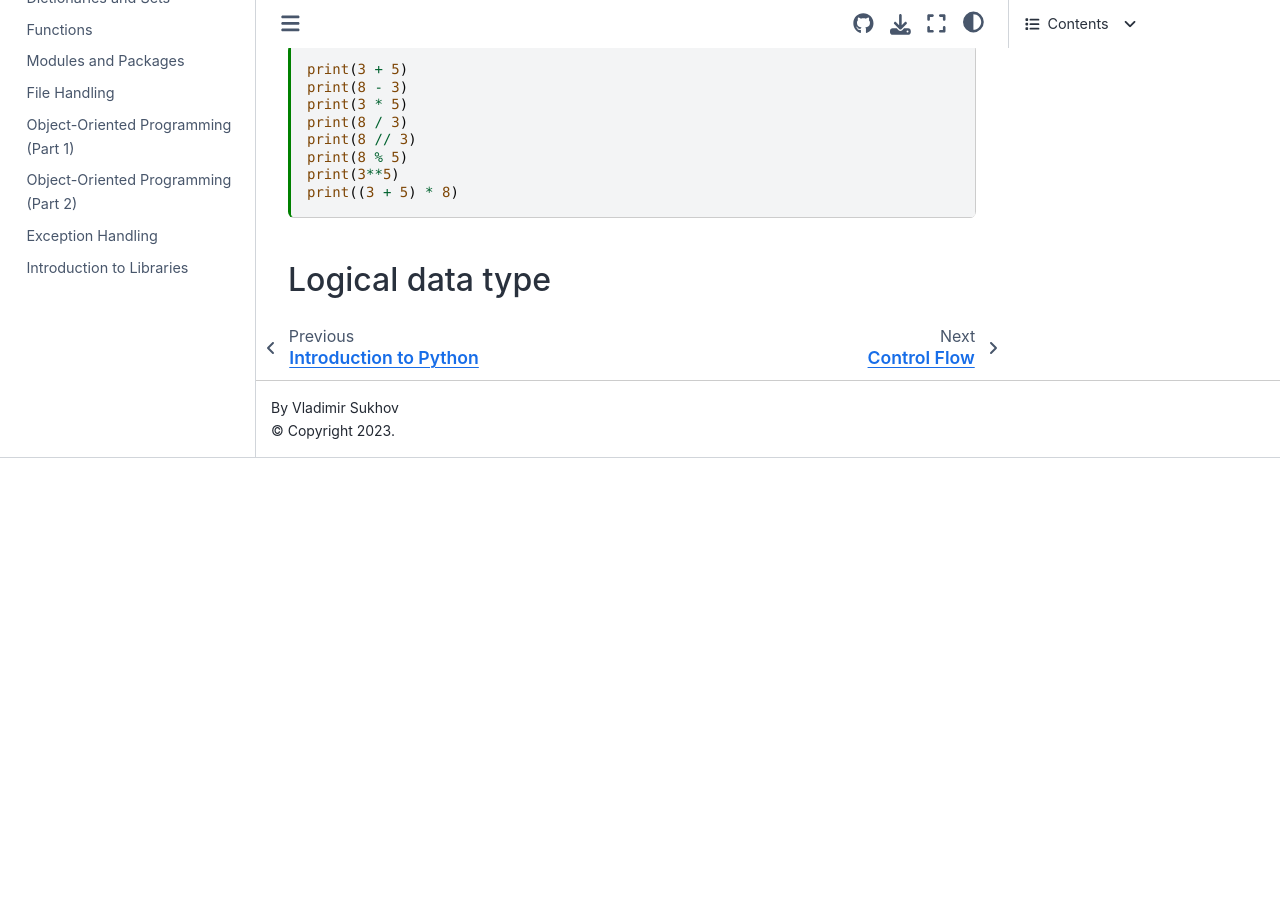
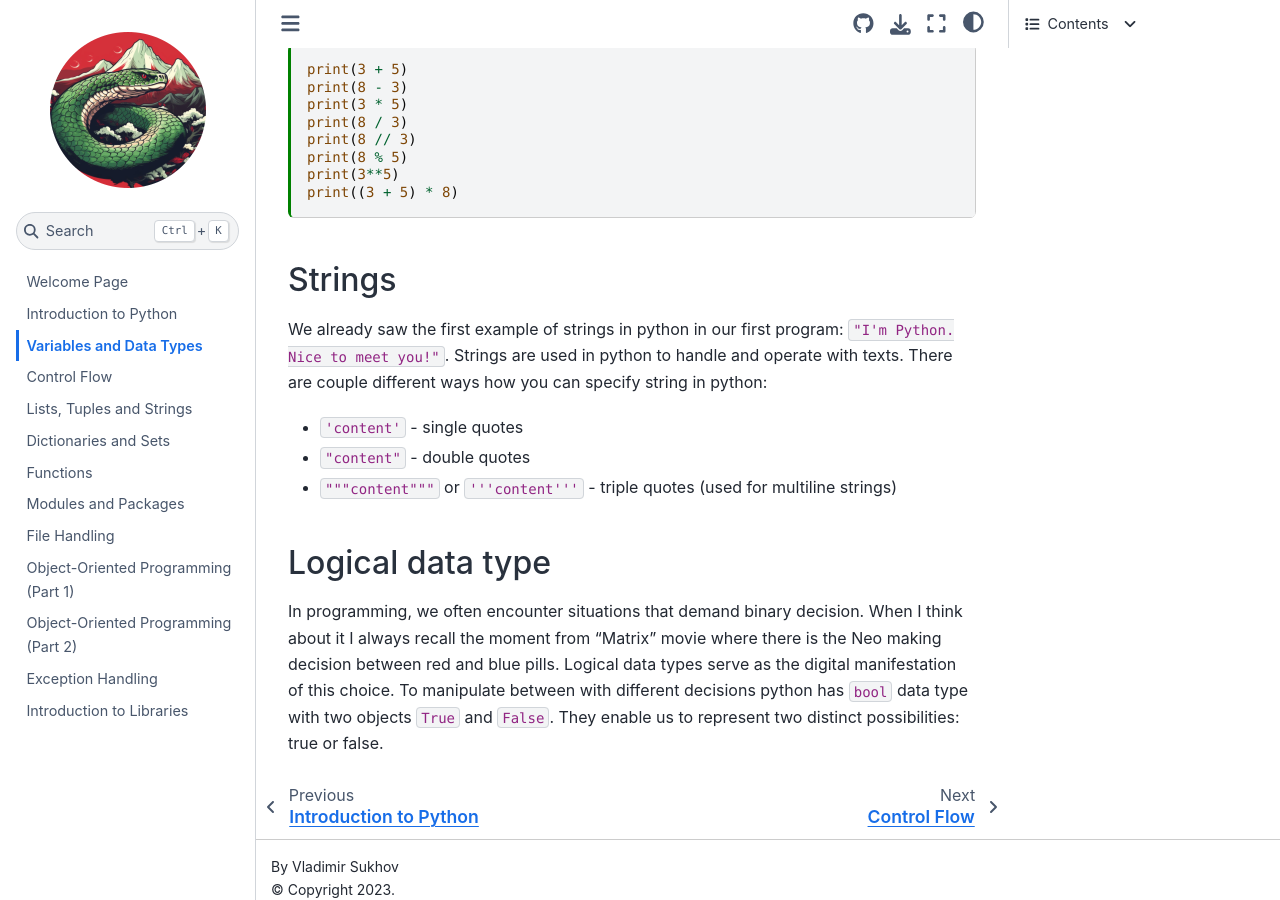
Before and after one commit to vdsukhov/python-intro-course, a Jupyter Book: the page built from chapters/variable_and_data_types.md, in a window 1280 px wide and 900 px high, scrolled down 1197 px. Built offline with Jupyter Book 1.0.4 settings and Sphinx 7.4.7 and the Sphinx Book theme 1.1.4, drawn with Linux system fonts in a browser that asks for light colours; before the commit the page ends 1655 px from its top, so only the background shows below that.

Commit message:
Added paragraphs for string and logical data types

````diff
--- a/chapters/lists_and_tuples.md
+++ b/chapters/lists_and_tuples.md
@@ -11,7 +11,7 @@ kernelspec:
   language: python
   name: python3
 ---
-# Lists and Tuples
+# Lists, Tuples and Strings
 
 ```{code-cell} ipython3
 
--- a/chapters/variable_and_data_types.md
+++ b/chapters/variable_and_data_types.md
@@ -62,4 +62,18 @@ print(3**5)
 print((3 + 5) * 8)
 ```
 
+## Strings
+We already saw the first example of strings in python in our first program: `"I'm Python. Nice to meet you!"`.
+Strings are used in python to handle and operate with texts.
+There are couple different ways how you can specify string in python:
+- `'content'` - single quotes
+- `"content"` - double quotes
+- `"""content"""` or `'''content'''` - triple quotes (used for multiline strings)
+
 ## Logical data type
+
+In programming, we often encounter situations that demand binary decision.
+When I think about it I always recall the moment from "Matrix" movie where there is the Neo making decision between red and blue pills.
+Logical data types serve as the digital manifestation of this choice.
+To manipulate between with different decisions python has `bool` data type with two objects `True` and `False`.
+They enable us to represent two distinct possibilities: true or false.
````
